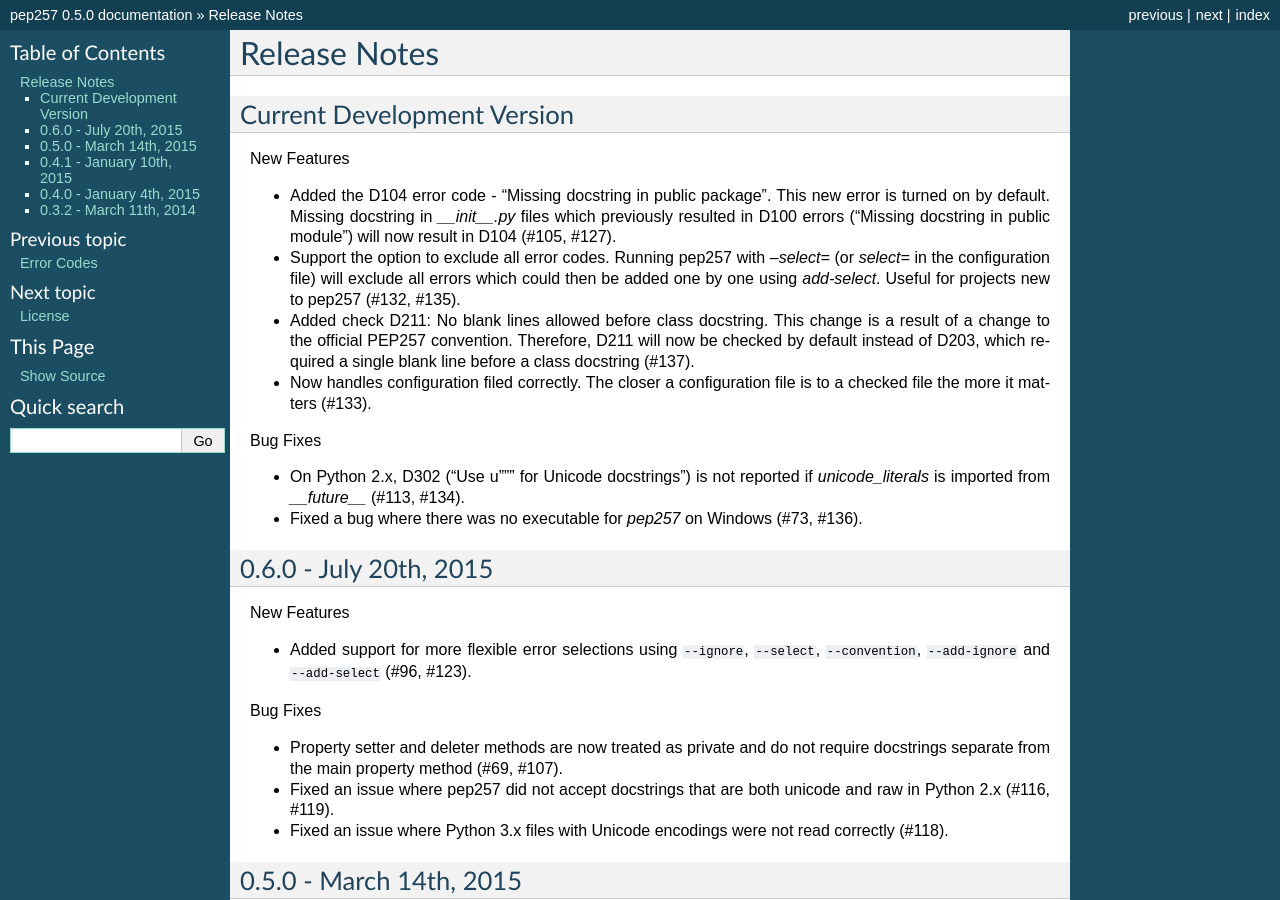
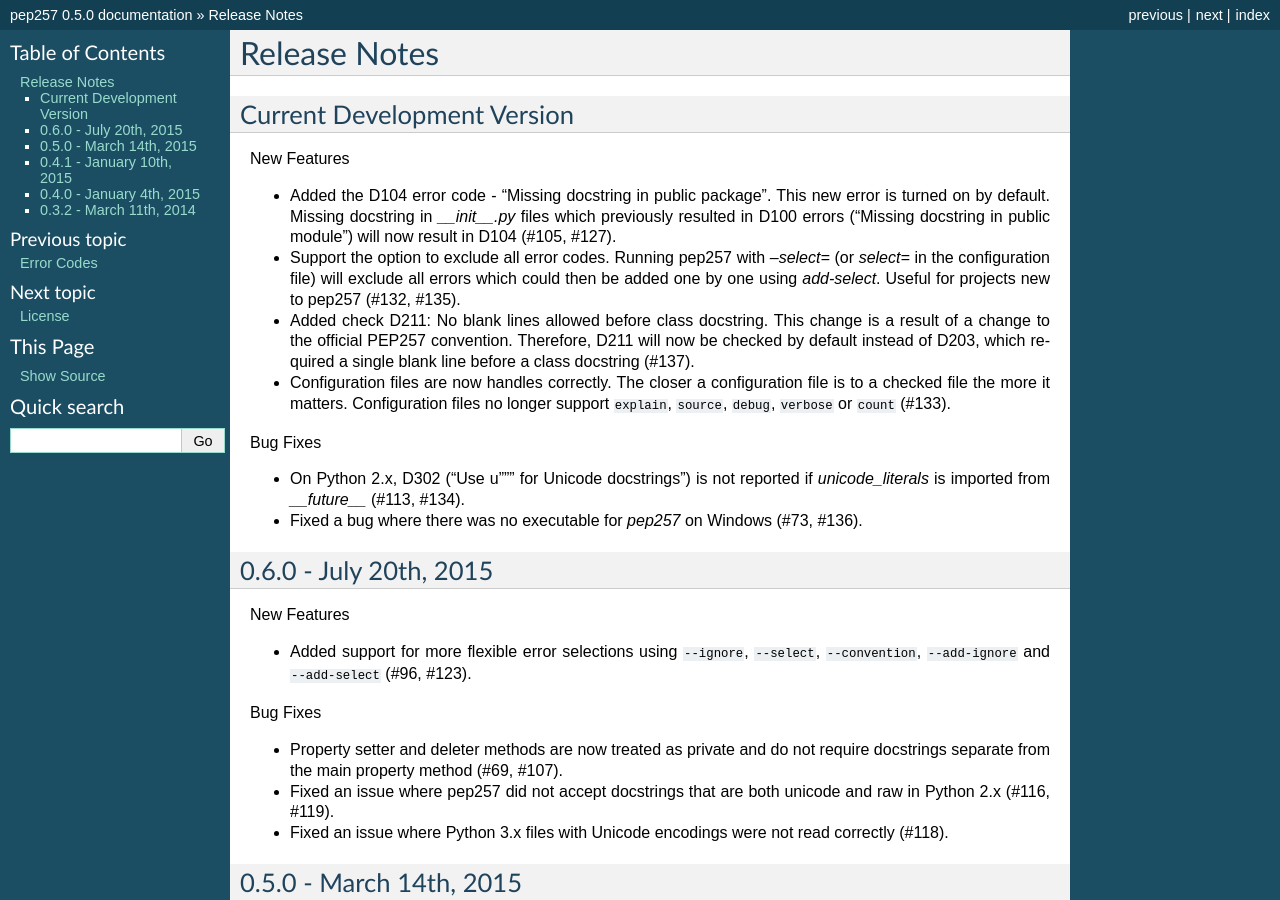
Before and after one commit to PyCQA/pydocstyle, a Sphinx documentation site: the page built from docs/release_notes.rst, in a window 1280 px wide and 900 px high. Built offline with Sphinx 7.4.7, drawn with Linux system fonts in a browser that asks for light colours.

Commit message:
#133: Code review fixes

```diff
--- a/docs/release_notes.rst
+++ b/docs/release_notes.rst
@@ -22,8 +22,10 @@
   will now be checked by default instead of D203, which required a single
   blank line before a class docstring (#137).
 
-* Now handles configuration filed correctly. The closer a configuration file
-  is to a checked file the more it matters (#133).
+* Configuration files are now handles correctly. The closer a configuration file
+  is to a checked file the more it matters.
+  Configuration files no longer support ``explain``, ``source``, ``debug``,
+  ``verbose`` or ``count`` (#133).
 
 Bug Fixes
 
--- a/docs/snippets/config.rst
+++ b/docs/snippets/config.rst
@@ -27,9 +27,9 @@
 ###########
 
 By default, when finding a configuration file, ``pep257`` tries to inherit
-the parent directory's configuration and migrate them to the local ones.
+the parent directory's configuration and merge them to the local ones.
 
-The migration process is as follows:
+The merge process is as follows:
 
 * If one of ``select``, ``ignore`` or ``convention`` was specified in the child
   configuration - Ignores the parent configuration and set the new error codes
```
Also changed, not shown: 2 other files.
